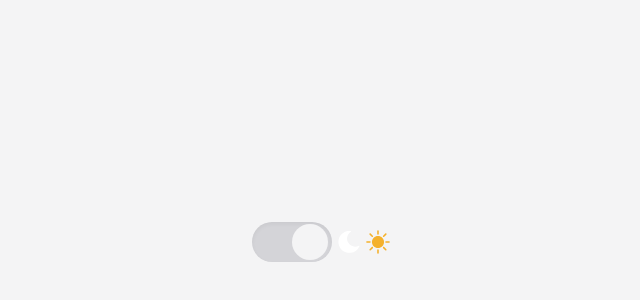
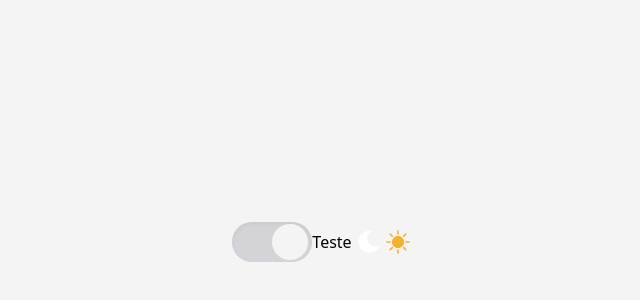
Before and after one commit to Cristianolm/tailwind-dark-light-mode, a website: page index.html in a window 1280 px wide. Shown: the part 158-458 px from the top of the page, without its empty margins (319-959 px from the left). Drawn offline with Linux system fonts and the light colour scheme.

```diff
--- a/index.html
+++ b/index.html
@@ -16,6 +16,7 @@
         class="peer flex h-8 w-12 items-center rounded-full bg-zinc-300 object-scale-down px-1 shadow-inner after:relative after:left-0 after:flex after:h-6 after:w-6 after:rotate-0 after:animate-moon after:rounded-full after:bg-zinc-100 after:bg-[url('/tailwind-dark-light-mode/img/moon.svg')] after:bg-center after:bg-no-repeat after:transition-all after:content-[''] peer-checked:after:left-4 after:peer-checked:rotate-180 after:peer-checked:animate-sun peer-checked:after:bg-[url('/tailwind-dark-light-mode/img/sun.svg')] dark:bg-zinc-700 dark:after:bg-zinc-800 sm:h-8 sm:w-14 sm:after:h-7 sm:after:w-7 md:h-10 md:w-20 md:after:h-9 md:after:w-9 md:peer-checked:after:left-9"
       ></div>
     </label>
+    <p class="underline">Teste</p>
     <img src="/tailwind-dark-light-mode/img/moon.svg" alt="" />
     <img src="/tailwind-dark-light-mode/img/sun.svg" alt="" />
   </body>
```
